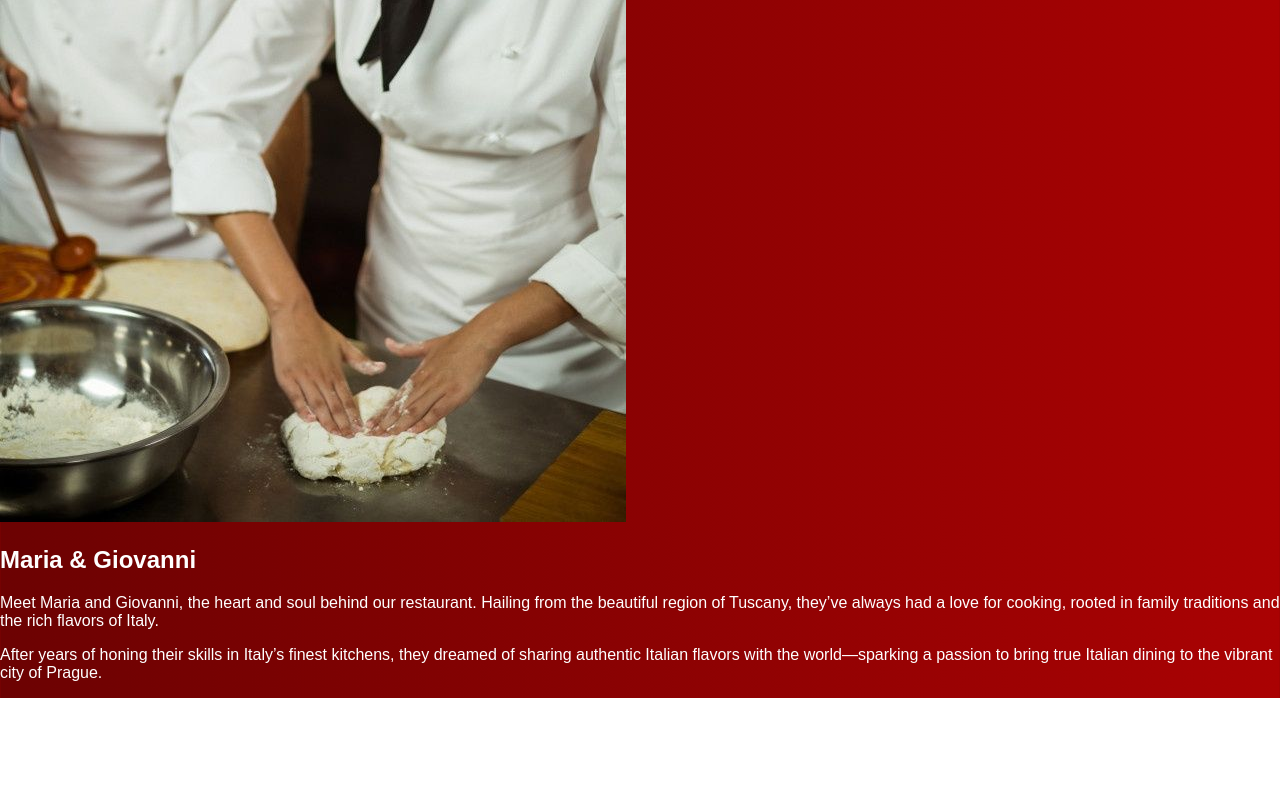
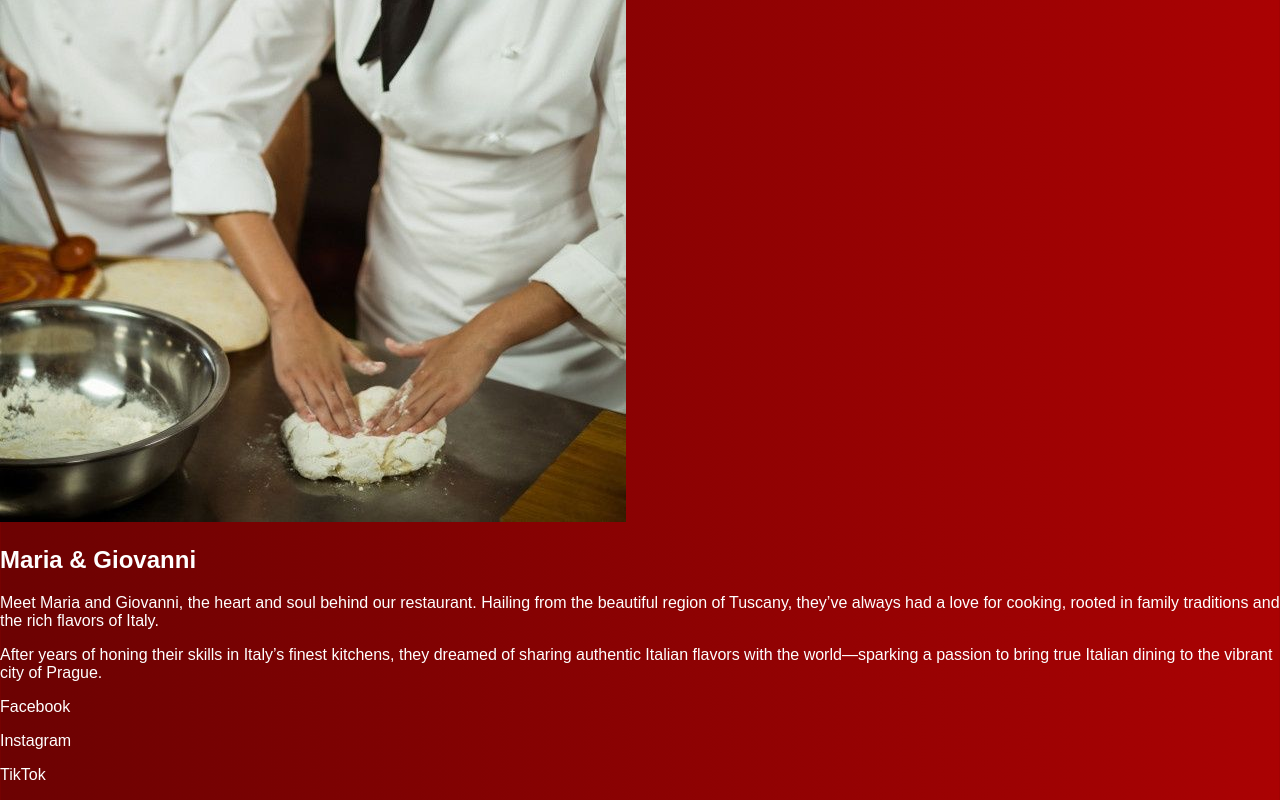
Before and after one commit to PLINIORZAVALA/homePageChifaCamila, a plain HTML site: page index.html in a window 1280 px wide. Shown: the part 5787-6587 px from the top of the page. Before the commit the page ends 6485 px from the top, so only its background shows below. Drawn offline with Linux system fonts and the light colour scheme.

Commit message:
Añadimos la parte de las redes sociales al Home

```diff
--- a/index.html
+++ b/index.html
@@ -149,6 +149,16 @@
                     After years of honing their skills in Italy’s finest kitchens, they dreamed of sharing authentic Italian flavors with the world—sparking a passion to bring true Italian dining to the vibrant city of Prague.
                 </p>
             </div>
+            <div>
+                <section>
+                    <p>Facebook</p>
+                    <a href=""></a>
+                    <p>Instagram</p>
+                    <a href=""></a>
+                    <p>TikTok</p>
+                    <a href=""></a>
+                </section>
+            </div>
         </aside>
     </section>
     <!-- Sección de Contact -->
```
